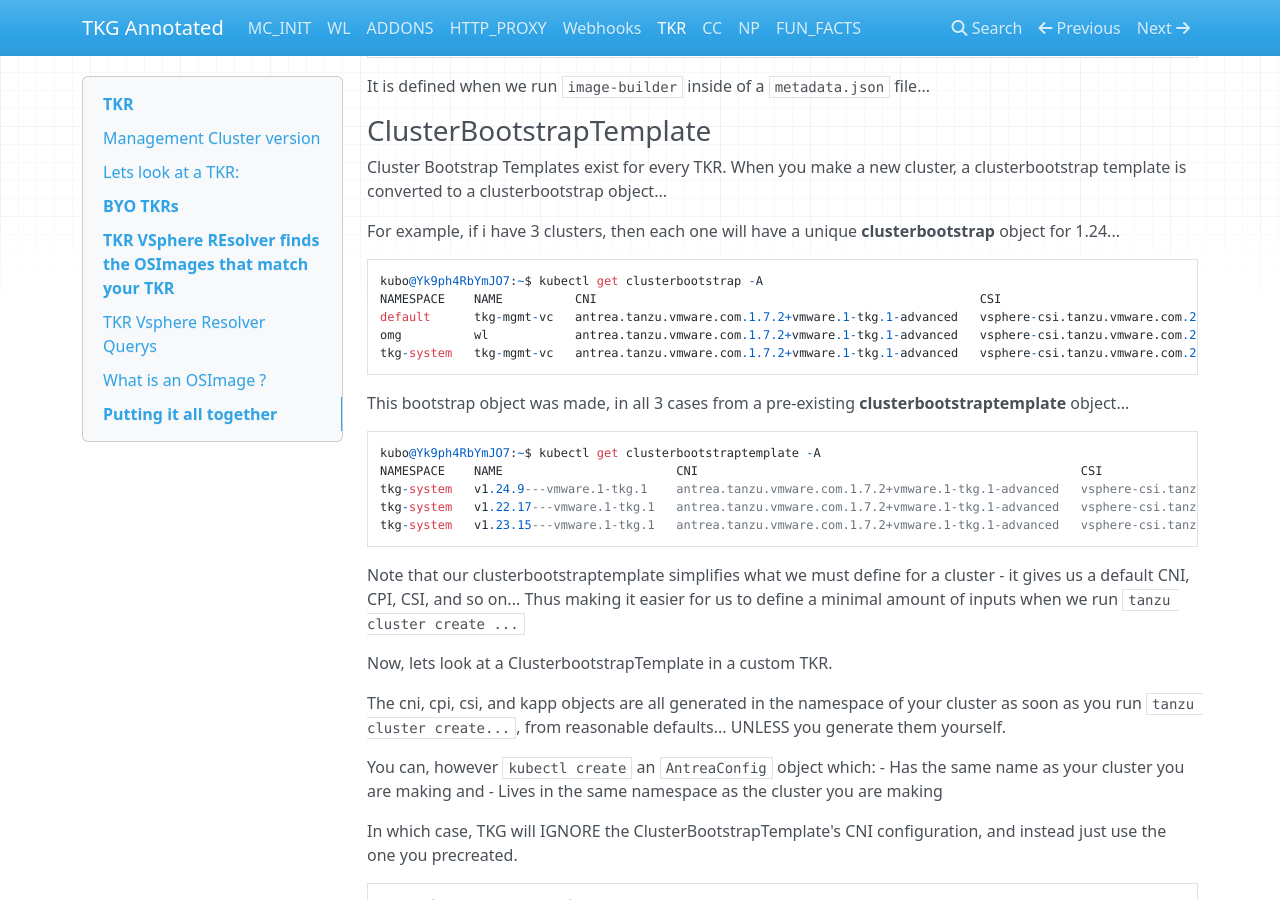
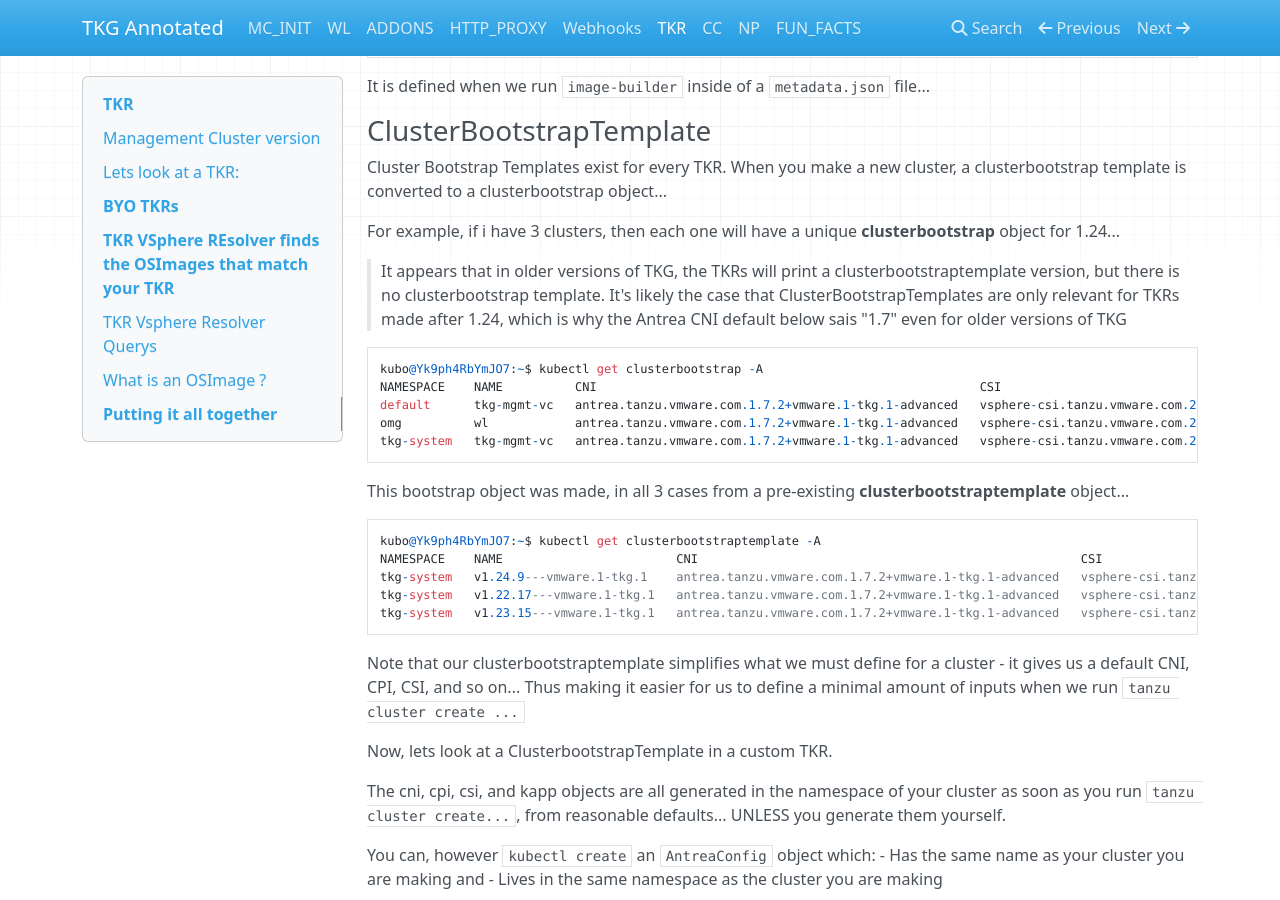
Before and after one commit to jayunit100/tanzu-install-annotated, an MkDocs documentation site: the page built from docs/z4-tkr.md, in a window 1280 px wide and 900 px high, scrolled down 5114 px. Built offline with MkDocs 1.6.1, drawn with Linux system fonts in a browser that asks for light colours; nearby versions of some CDN libraries.

Commit message:
Update z4-tkr.md

````diff
--- a/docs/z4-tkr.md
+++ b/docs/z4-tkr.md
@@ -275,6 +275,8 @@
 
 For example, if i have 3 clusters, then each one will have a unique **clusterbootstrap** object for 1.24...
 
+> It appears that in older versions of TKG, the TKRs will print a clusterbootstraptemplate version, but there is no clusterbootstrap template.  It's likely the case that ClusterBootstrapTemplates are only relevant for TKRs made after 1.24, which is why the Antrea CNI default below sais "1.7" even for older versions of TKG
+
 ```
 kubo@Yk9ph4RbYmJO7:~$ kubectl get clusterbootstrap -A
 NAMESPACE    NAME          CNI                                                     CSI                                                 CPI                                                  KAPP                                                     RESOLVED_TKR
````
